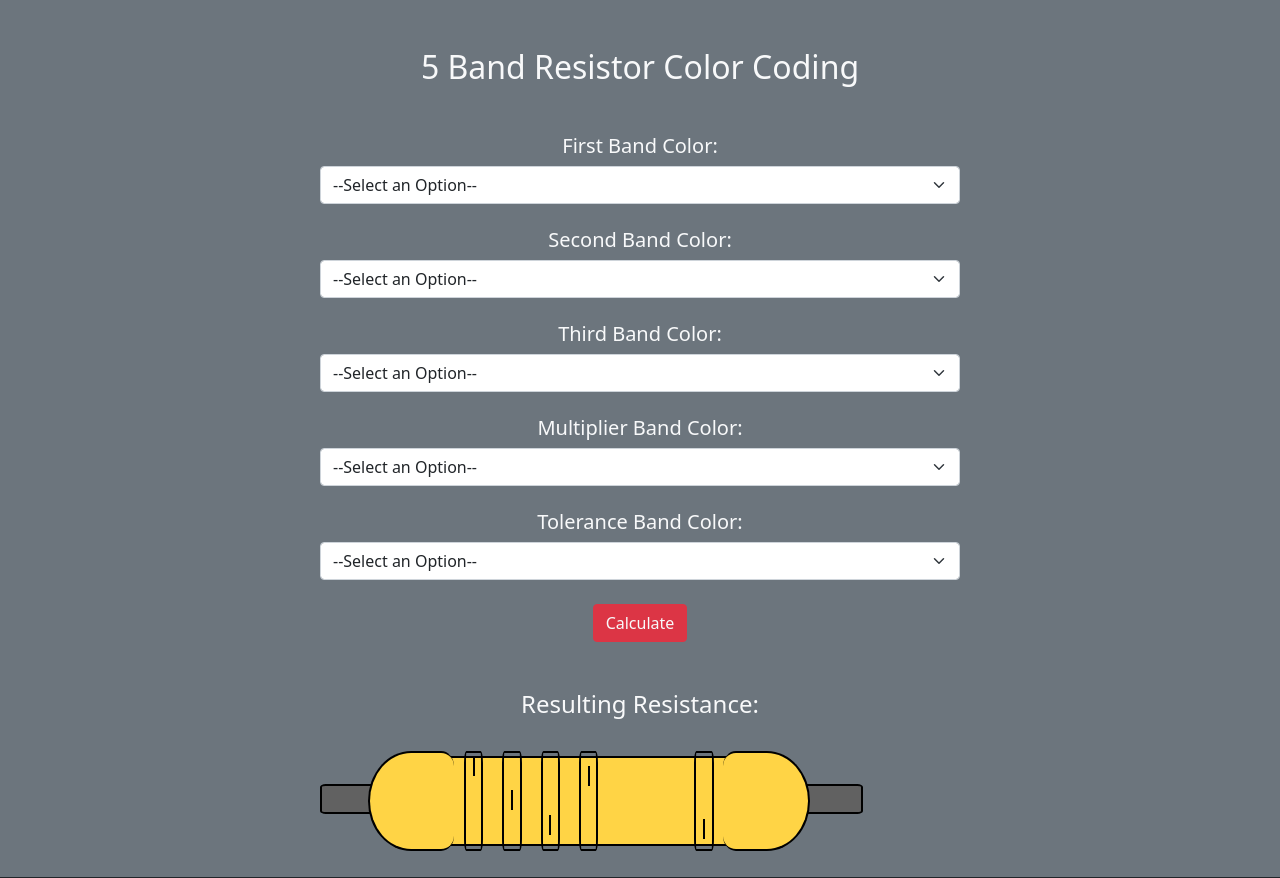
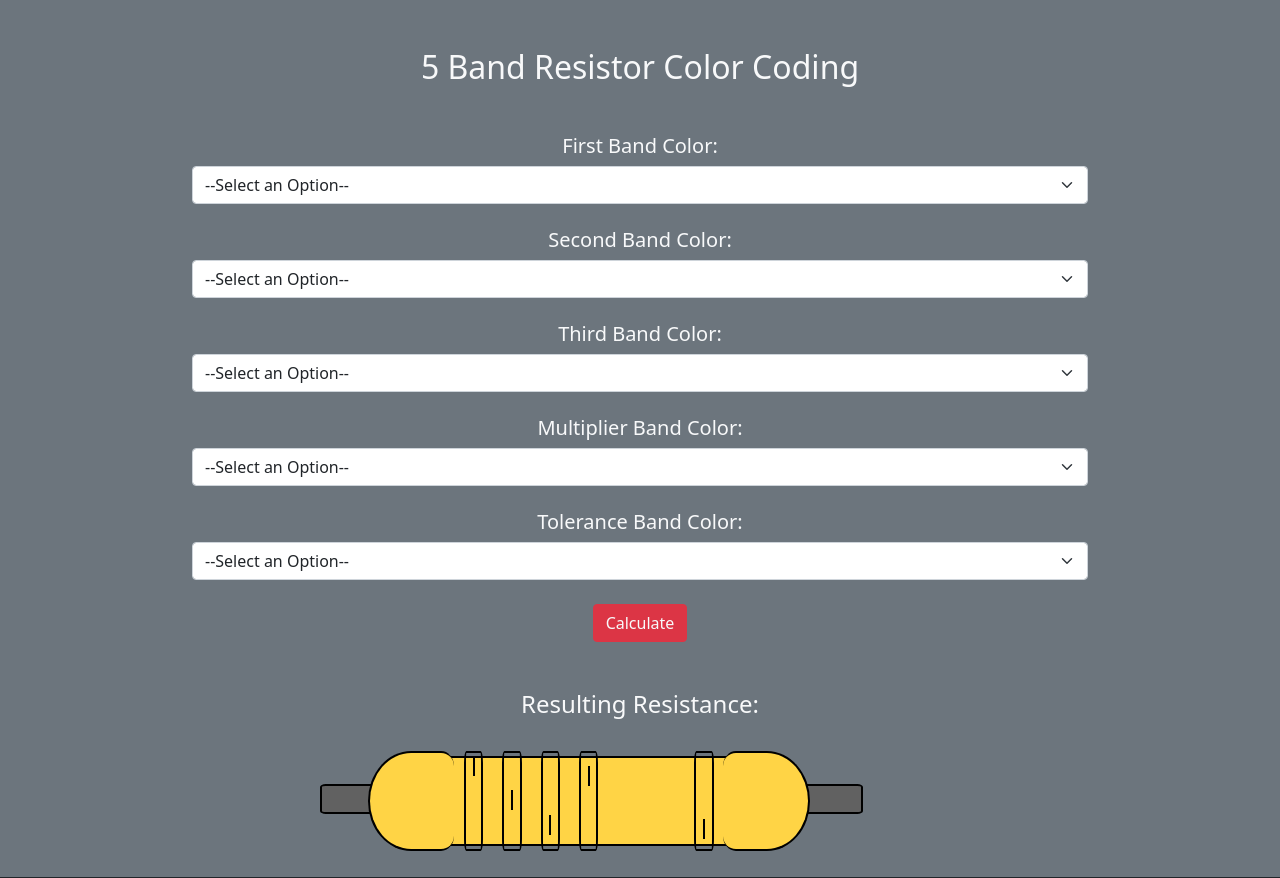
Before and after one commit to hariharan-tech/dogesolver, a Flask app: page /fiveband in a window 1280 px wide. Shown: the part 56-934 px from the top of the page. Run offline with Flask 2, Linux system fonts and the light colour scheme.

Commit message:
Update resistorfive.html

```diff
--- a/templates/resistorfive.html
+++ b/templates/resistorfive.html
@@ -199,7 +199,7 @@
 {% endblock customstyle %}
 {% block body %}
 <h2 class="text-light my-5">5 Band Resistor Color Coding</h2>
-<form action="/fiveband" method="POST" class="text-light mx-auto my-5 w-50">
+<form action="/fiveband" method="POST" class="text-light mx-auto my-5 wform">
   <div class="form-group my-4">
     <label class="h5">First Band Color: </label>
     <select class="form-control form-select" name="firstband" value={{firstband}}>
```
